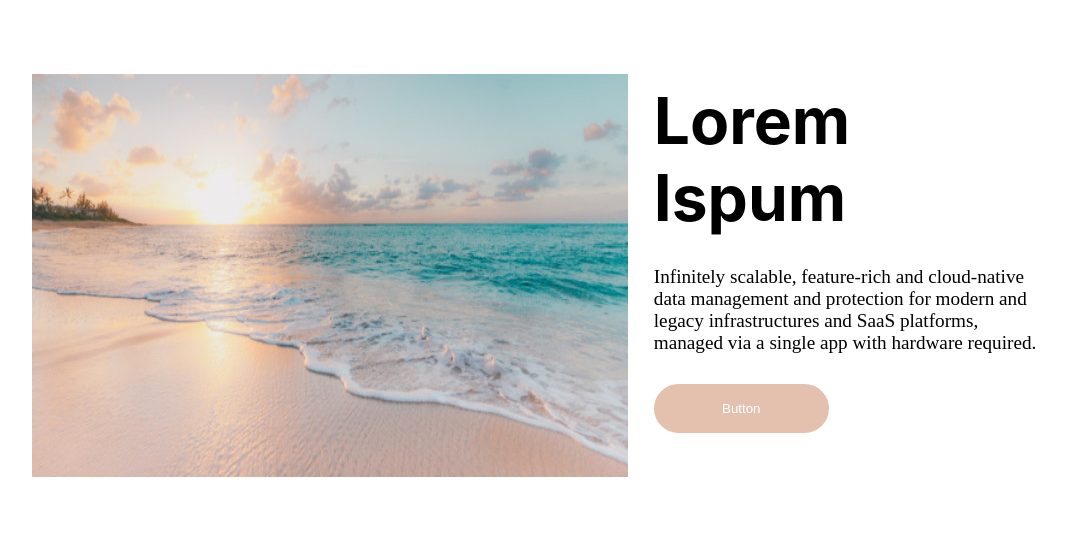
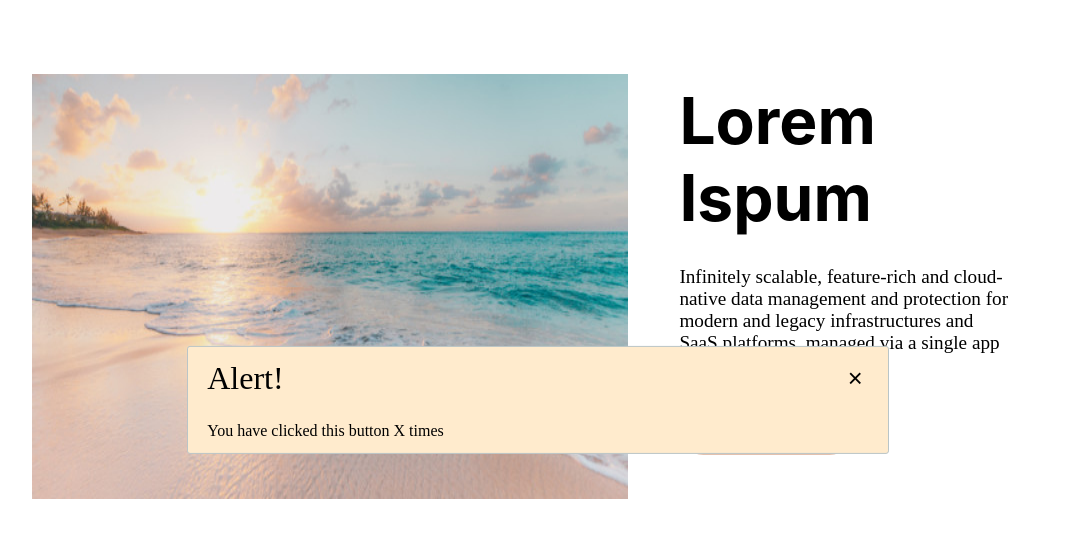
Before and after one commit to tomeee121/zadanie, a website: page index.html in a window 1280 px wide. Shown: the whole page, without its empty margins (102-1168 px from the left). Drawn offline with Linux system fonts and the light colour scheme.

Commit message:
pop-up before functionality

```diff
--- a/index.html
+++ b/index.html
@@ -18,4 +18,12 @@
             <button type="button">Button</button>
         </div>
     </div>
+
+    <div class="pop-up">
+        <div class="pop-up-header">
+            <div class="pop-up-title">Alert!</div>
+            <button class="exit-button">&times;</button>
+        </div>
+        <div class="pop-up-body">You have clicked this button X times</div>
+    </div>
 </body>
--- a/src/css/main.css
+++ b/src/css/main.css
@@ -25,7 +25,7 @@
 
 .flexCenter{
     display: flex;
-    padding: 2.3vw 2vw;
+    padding: 2.3vw 4vw;
 }
 
 #mainHeader div{
@@ -46,6 +46,48 @@
     padding: 15px 30px;
     width: 175px;
 }
+
+.pop-up{
+    position: fixed;
+    top: 50%;
+    left: 50%;
+    transform: translate(-50%, -50%);
+    border: 0.5px rgb(186, 197, 199) solid;
+    border-radius: 3px;
+    z-index: 100px;
+    background-color: blanchedalmond;
+    width: 700px;
+    max-width: 90%;
+}
+.pop-up-header{
+    justify-content:space-between;
+    display: flex;
+    align-items: center;
+    padding: 1vw 0.5vw;
+}
+.exit-button{
+    margin-right: 1vw;
+    font-size: 2vw;
+    outline: none;
+    background: none;
+    border: none;
+    cursor: pointer;
+    color: none;
+}
+.pop-up-title{
+    font-size: 2.5vw;
+    margin-left: 1vw;
+    font-weight: 500;
+    font-stretch:expanded;
+}
+
+.pop-up-body{
+    justify-content: center;
+    font-weight: 200;
+    padding: 1vw 1.5vw;
+}
+
+
 @media (min-width: 1100px) {
     #mainHeader{
         width: 1050px;
```
